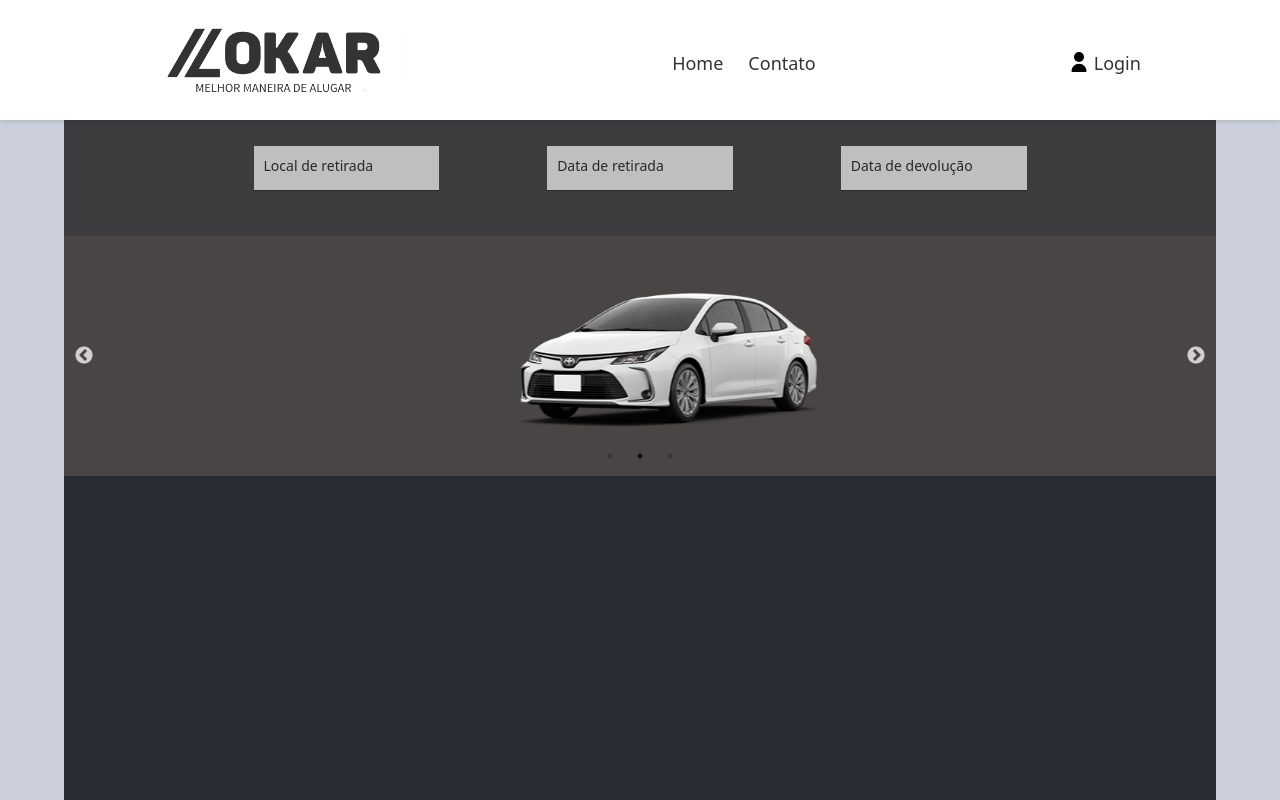
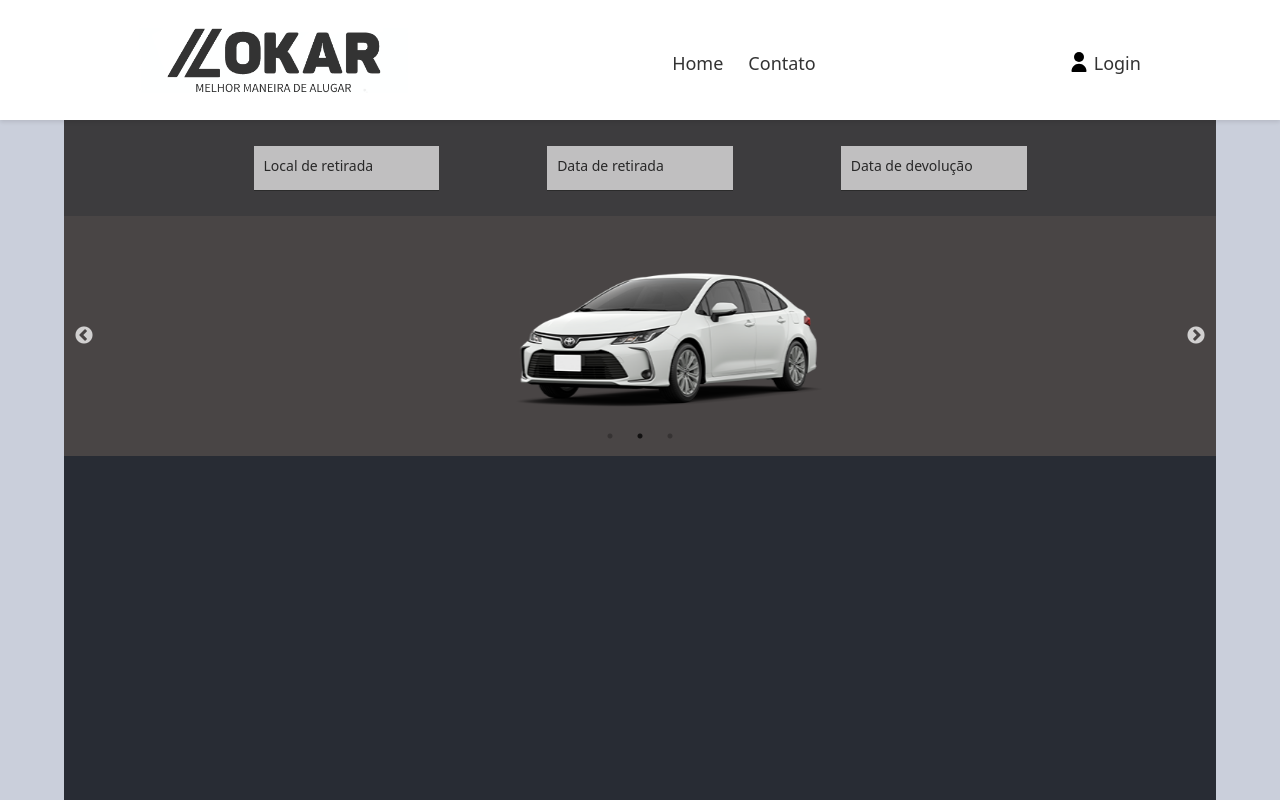
Before and after one commit to InitialCommit-Ltda/Lokar, a React (Create React App) app: page / in a window 1280 px wide. Built offline with nearby package versions, Linux system fonts and the light colour scheme.

Commit message:
Ajuste no padding do container-busca

```diff
--- a/src/styles/pages/home.css
+++ b/src/styles/pages/home.css
@@ -1,7 +1,7 @@
 .container-busca {
     background-color: #494545a9;
     width: 100%;
-    padding: 20px;
+    padding-top: 20px;
     display: flex;
     align-items: center;
     justify-content: center;
```
